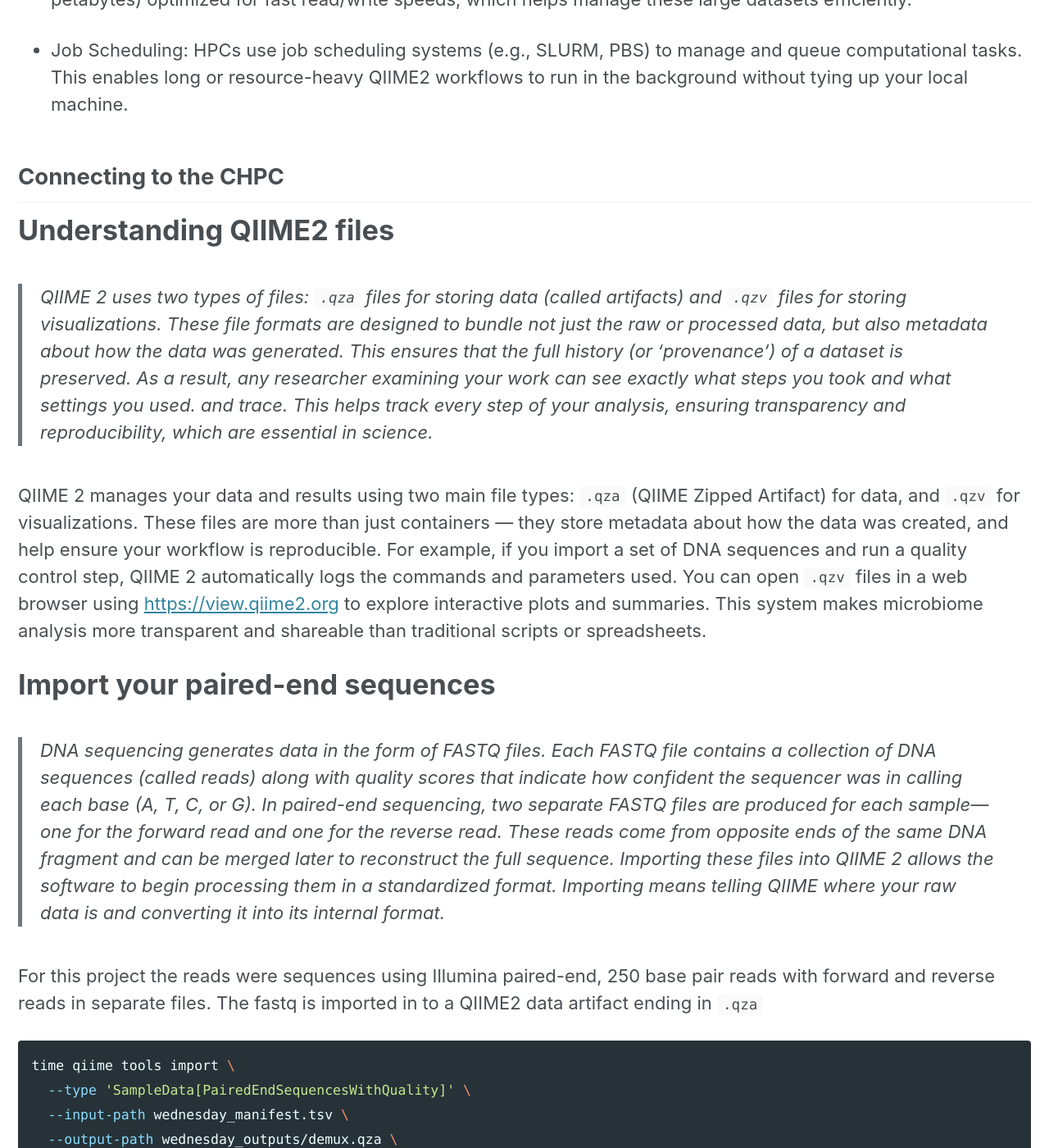
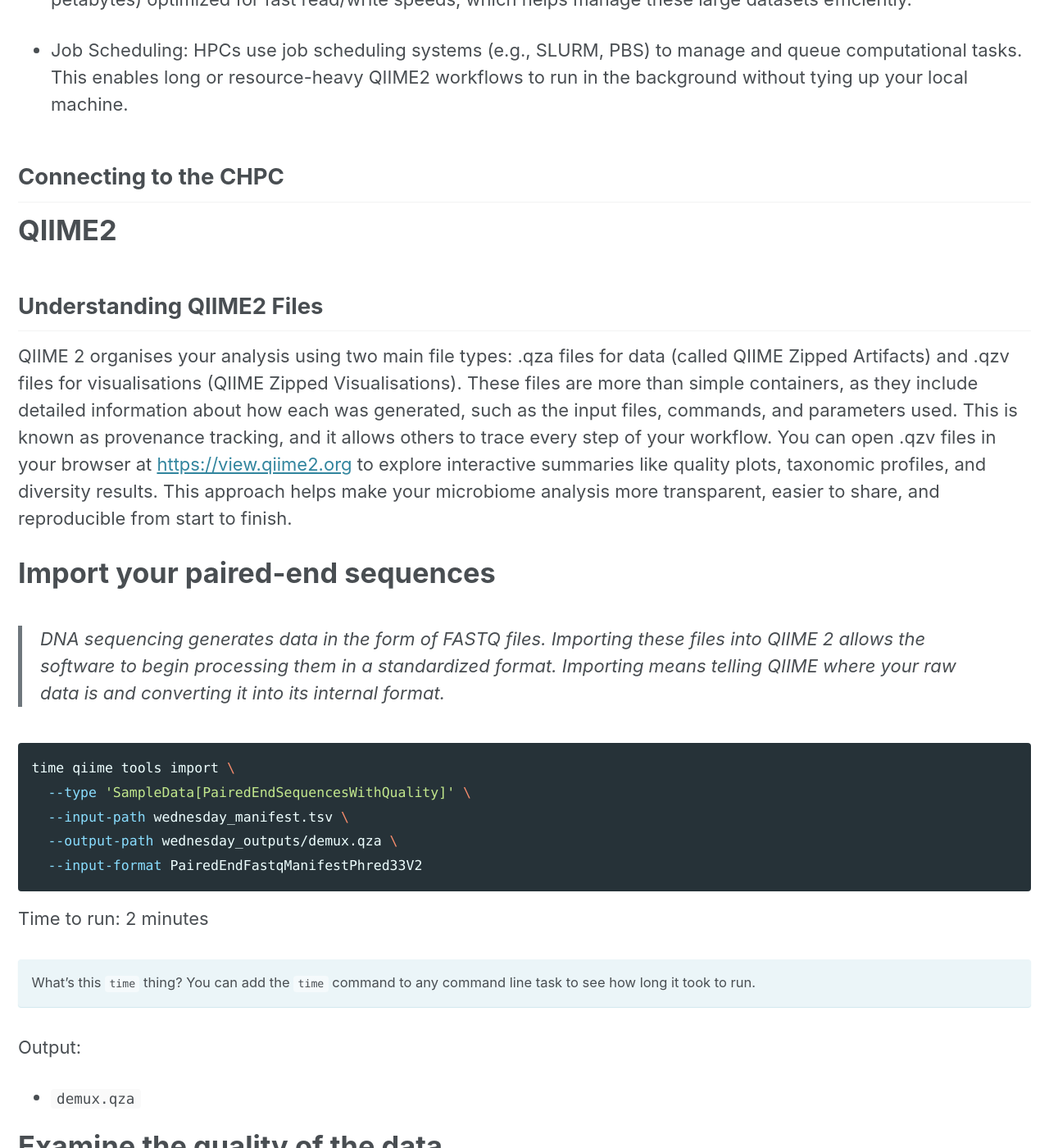
Before and after one commit to arua-microbiome/arua-microbiome.github.io, a Jekyll site: the page built from _tutorials/qiime2.md, in a window 1280 px wide and 1400 px high, scrolled down 7474 px. Shown: the whole window at 82% size. Built offline with Jekyll 4.4.1, drawn with Linux system fonts in a browser that asks for light colours; cached includes are drawn as plain includes; nearby versions of some CDN libraries; some of the changed text lies outside the part shown.

Commit message:
Update qiime2.md
Signed-off-by: icgk523 <146941364+icgk523@users.noreply.github.com>

````diff
--- a/_tutorials/qiime2.md
+++ b/_tutorials/qiime2.md
@@ -144,7 +144,6 @@ HPC's typically have thousands of cores, made up by separate computers (nodes) t
 
 ![Sequencial vs Parallel Computing](../../assets/images/parallel.png)
 
-
 ## Qiime2 on HPC
 - CPU Power: Many QIIME2 plugins, such as dada2, vsearch, and feature-classifier, can utilize multithreading to significantly reduce processing time. On an HPC, users can request dozens of CPU cores per job, greatly accelerating large analyses involving hundreds or thousands of samples.
 
@@ -158,17 +157,14 @@ HPC's typically have thousands of cores, made up by separate computers (nodes) t
 
 
 
-# Understanding QIIME2 files
+# QIIME2
 
-> QIIME 2 uses two types of files: `.qza` files for storing data (called artifacts) and `.qzv` files for storing visualizations. These file formats are designed to bundle not just the raw or processed data, but also metadata about how the data was generated. This ensures that the full history (or 'provenance') of a dataset is preserved. As a result, any researcher examining your work can see exactly what steps you took and what settings you used. and trace. This helps track every step of your analysis, ensuring transparency and reproducibility, which are essential in science.
-
-QIIME 2 manages your data and results using two main file types: `.qza` (QIIME Zipped Artifact) for data, and `.qzv` for visualizations. These files are more than just containers — they store metadata about how the data was created, and help ensure your workflow is reproducible. For example, if you import a set of DNA sequences and run a quality control step, QIIME 2 automatically logs the commands and parameters used. You can open `.qzv` files in a web browser using [https://view.qiime2.org](https://view.qiime2.org) to explore interactive plots and summaries. This system makes microbiome analysis more transparent and shareable than traditional scripts or spreadsheets.
+## Understanding QIIME2 Files
+QIIME 2 organises your analysis using two main file types: .qza files for data (called QIIME Zipped Artifacts) and .qzv files for visualisations (QIIME Zipped Visualisations). These files are more than simple containers, as they include detailed information about how each was generated, such as the input files, commands, and parameters used. This is known as provenance tracking, and it allows others to trace every step of your workflow. You can open .qzv files in your browser at [https://view.qiime2.org](https://view.qiime2.org) to explore interactive summaries like quality plots, taxonomic profiles, and diversity results. This approach helps make your microbiome analysis more transparent, easier to share, and reproducible from start to finish.
 
 # Import your paired-end sequences
 
-> DNA sequencing generates data in the form of FASTQ files. Each FASTQ file contains a collection of DNA sequences (called reads) along with quality scores that indicate how confident the sequencer was in calling each base (A, T, C, or G). In paired-end sequencing, two separate FASTQ files are produced for each sample—one for the forward read and one for the reverse read. These reads come from opposite ends of the same DNA fragment and can be merged later to reconstruct the full sequence. Importing these files into QIIME 2 allows the software to begin processing them in a standardized format. Importing means telling QIIME where your raw data is and converting it into its internal format.
-
-For this project the reads were sequences using Illumina paired-end, 250 base pair reads with forward and reverse reads in separate files. The fastq is imported in to a QIIME2 data artifact ending in ```.qza```
+> DNA sequencing generates data in the form of FASTQ files. Importing these files into QIIME 2 allows the software to begin processing them in a standardized format. Importing means telling QIIME where your raw data is and converting it into its internal format.
 
 ```bash
 time qiime tools import \
````
